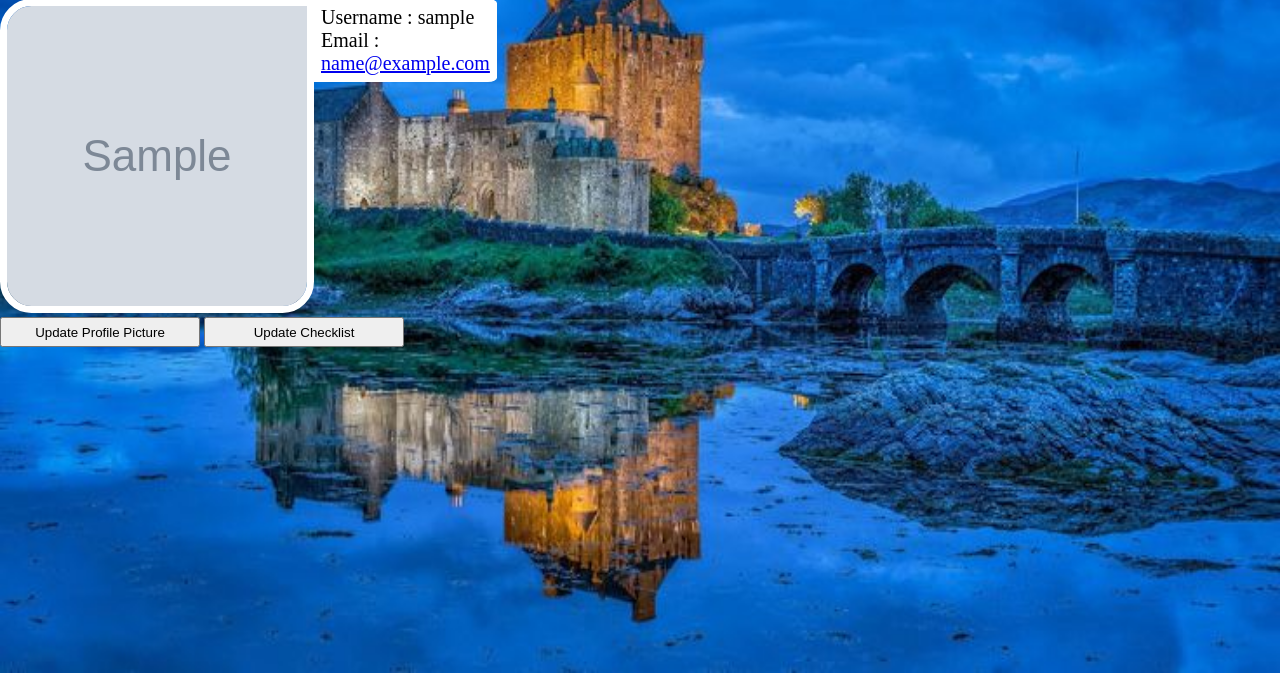
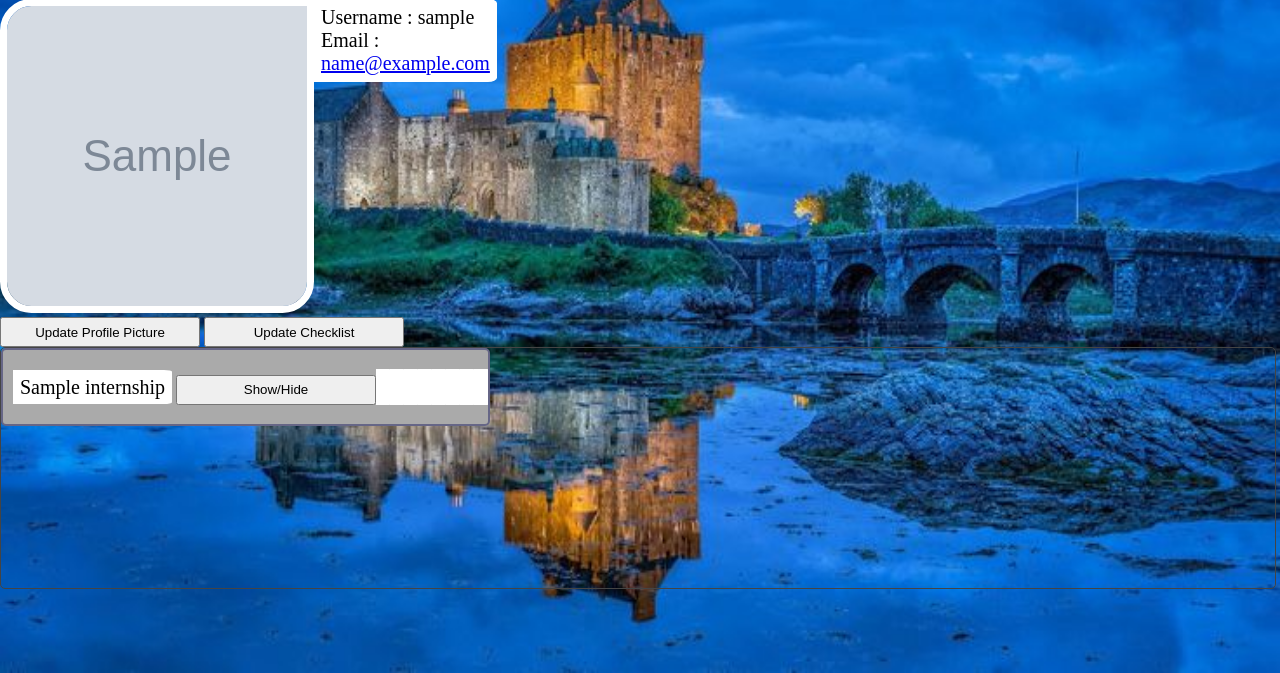
Before and after one commit to Guitarosaurus/LegendaryScottishInternships, a Django app: page /legendary/profile/ in a window 1280 px wide. Shown: the part 127-800 px from the top of the page. Run offline with Django 3.2, Linux system fonts and the light colour scheme; a user stored in the database is signed in; tables that the repository leaves empty hold one stand-in row (values such as "Sample post"); grey boxes marked "Sample" are stand-in pictures.

Commit message:
Added support for listings on profile page

```diff
--- a/legendary/views.py
+++ b/legendary/views.py
@@ -51,6 +51,11 @@ def report(request, internship_name, email_content):
 @login_required
 def profile(request):
     response = render(request, 'legendary/profile.html')
+    context = {
+        'profile_picture': 'legendary/static/images/profile_images',}
+    context['listings'] = Internship.objects.order_by('-name')
+
+    response = render(request, 'legendary/profile.html', context)
 
     return response
 
--- a/templates/legendary/profile.html
+++ b/templates/legendary/profile.html
@@ -6,6 +6,7 @@
 {% endblock %}
 
 {% block body_block %}
+<script src="{% static "js/legendary_profile.js" %}" crossorigin="anonymous"></script>
 <h1>Welcome to your Profile</h1>
 
 <div id = "picture">
@@ -24,6 +25,33 @@
 <button id = "updateProfileButton" class = "button">Update Profile Picture</button>
 <button id = "updateChecklistButton" class = "button">Update Checklist</button>
 </div>
+<div id="favourite-listings">
+    {% for listing in listings %}
+        <div class="listing" style="display: inline-block">
+            <p class="name" style="display: inline-block">{{ listing.name }}</p>
+            <button class="show" style="display: inline-block">Show/Hide</button>
+            <p class="company"></p>
+            <p class="description"></p>
+            <p class="closedate"></p>
+            <p class="startdate"></p>
+            <p class="enddate"></p>
+            <p class="salary"></p>
+            <p class="address"></p>
+            <p class="checklist"></p>
+            <div class="hidden" style="display: none">
+                <p class="shown">false</p>
+                <p class="company">{{ listing.company_id }}</p>
+                <p class="description">{{ listing.description }}</p>
+                <p class="closedate">{{ listing.closing_date }}</p>
+                <p class="startdate">{{ listing.start_date }}</p>
+                <p class="enddate">{{ listing.end_date }}</p>
+                <p class="salary">{{ listing.salary }}</p>
+                <p class="address">{{ listing.address }}</p>
+                <p class="checklist">{{ listing.checklist }}</p>
+            </div>
+        </div>
+    {% endfor %}
+</div>
 <script type = "text/javascript">
     document.getElementById("updateChecklistButton").onclick = function() {
         location.href = "/legendary/change-checklist/";
@@ -38,6 +66,36 @@
     text-align: center;
     color: #daf511;
     margin-bottom: 20px;
+    }
+
+    .listing {
+        background-color: #aaaaaa;
+        border-style: solid;
+        border-width: 2px;
+        border-color: #666686;
+        border-radius: 5px;
+        padding-left: 10px;
+    }
+
+    .listing:hover {
+        background-color: #eeeeee;
+        border-style: solid;
+        border-width: 2px;
+        border-color: #666686;
+        border-radius: 5px;
+        padding-left: 10px;
+    }
+
+    #favourite-listings {
+        display:inline-block;
+        overflow-y: scroll;
+        height: 30vh;
+        width: 99.5%;
+        line-height: 1;
+        border-radius: 5px;
+        border-width: 1px;
+        border-color: #444444;
+        border-style: solid;
     }
 
     #user_profile_form {
```
Also changed, not shown: static/js/legendary_listings.js (+5 -6 lines).
